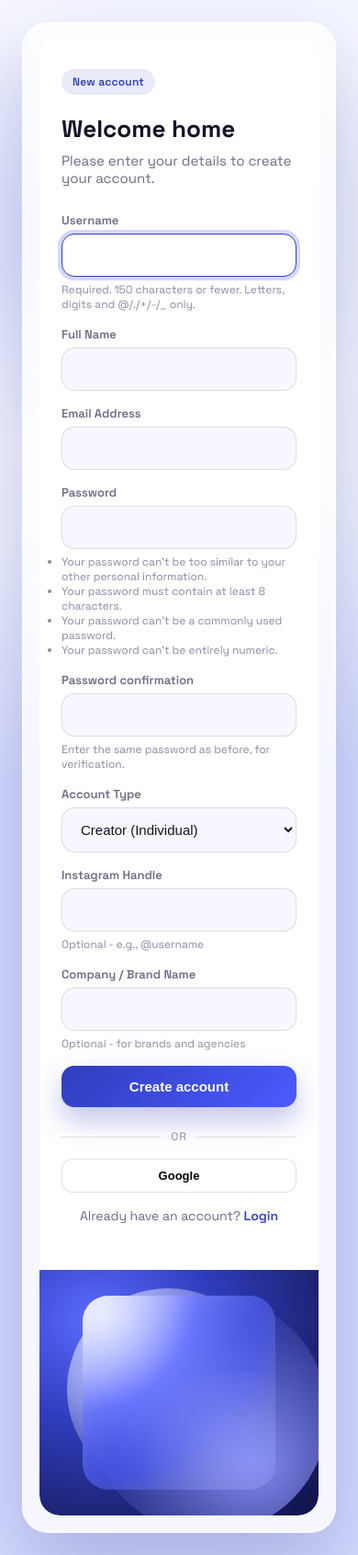
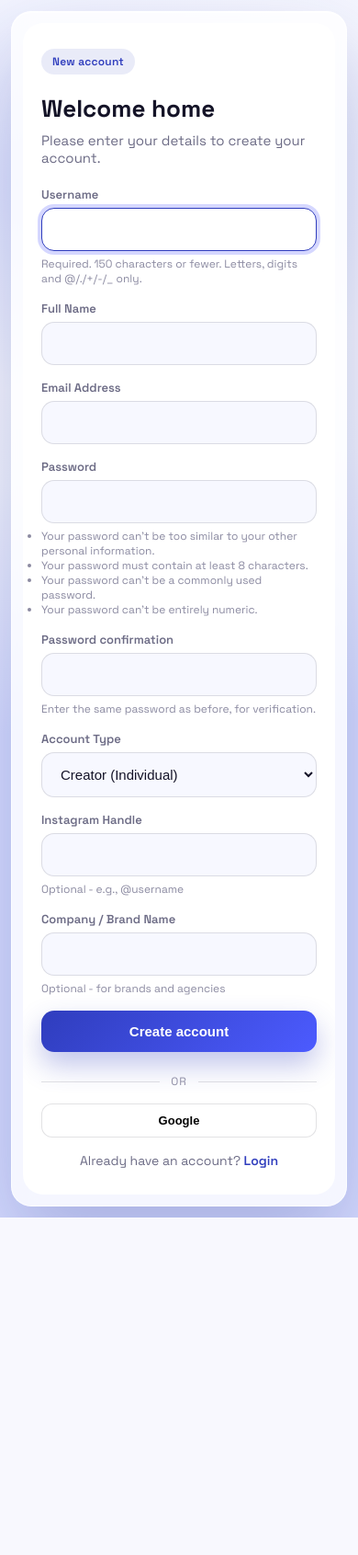
Before and after one commit to SDevKh/social_help, a Django app: page /signup/ in a window 390 px wide. Shown: the whole page at 92% size. After the commit the page ends 1324 px from the top, so only its background shows below. Run offline with Django 5.2, Linux system fonts and the light colour scheme.

Commit message:
Fix mobile signup layout

```diff
--- a/social_help/social_help/comments/templates/registration/signup.html
+++ b/social_help/social_help/comments/templates/registration/signup.html
@@ -309,14 +309,30 @@
             }
 
             .art-panel {
-                min-height: 260px;
-                border-radius: 0 0 22px 22px;
+                display: none;
             }
         }
 
         @media (max-width: 540px) {
+            body {
+                padding: 12px;
+            }
+
+            .auth-shell {
+                padding: 12px;
+                border-radius: 22px;
+            }
+
             .auth-form {
-                padding: 32px 24px;
+                padding: 28px 20px;
+            }
+
+            .auth-form p {
+                margin-bottom: 22px;
+            }
+
+            .social-row {
+                flex-direction: column;
             }
         }
     </style>
```
